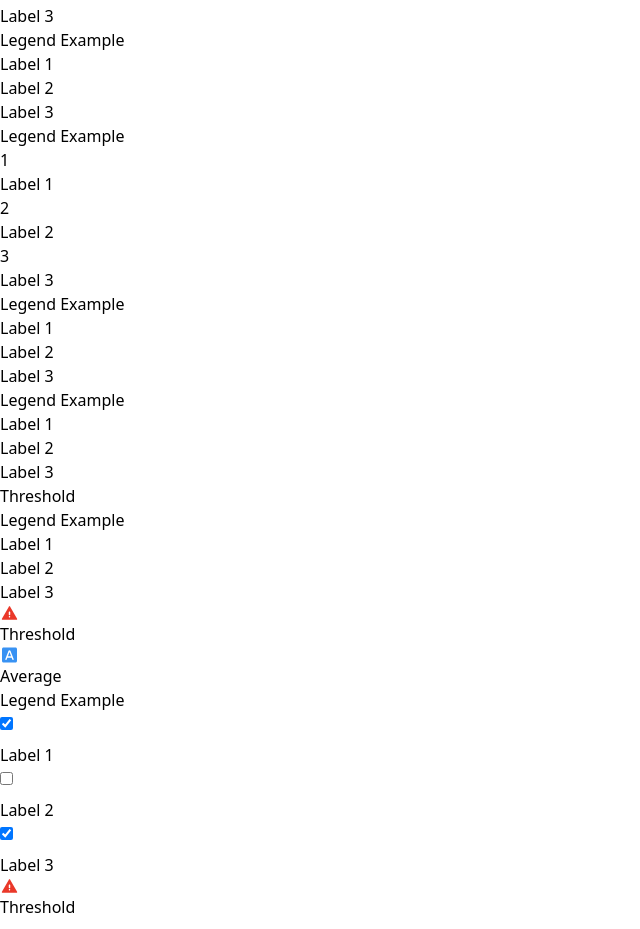
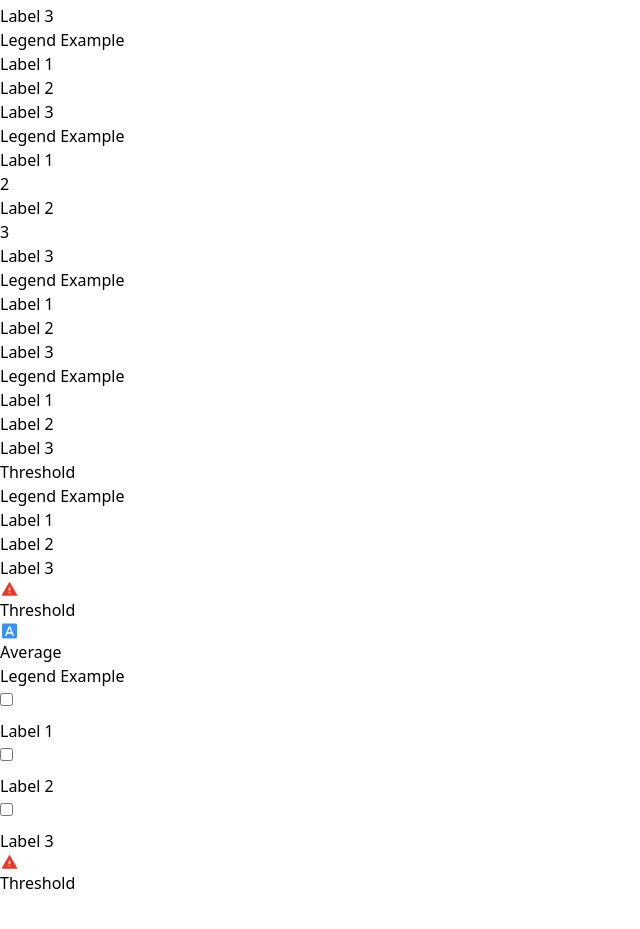
Before and after one commit to dev-hobeoung/hobeoung-ui-chart, a React (Vite) app: page / in a window 1280 px wide. Shown: the part 464-1393 px from the top of the page, without its empty margins (0-640 px from the left). After the commit the page ends 1369 px from the top, so only its background shows below. Built offline with nearby package versions, Linux system fonts and the light colour scheme.

Commit message:
feat: Legend Container 추가

```diff
--- a/src/App.tsx
+++ b/src/App.tsx
@@ -5,13 +5,13 @@ function App() {
   return (
     <div className="w-[100vw] h-[100vh]">
       <HeatmapExample />
-      <div className="grid grid-cols-5">
+      <div>
         <Legend
           className="m-10"
           title="Legend Example"
           labels={['Label 1', 'Label 2', 'Label 3']}
           type="line"
-          position="right"
+          position="top"
         />
         <Legend
           className="m-10"
--- a/src/Types.tsx
+++ b/src/Types.tsx
@@ -52,13 +52,15 @@ export const legendCheckedElementVariants = cva(
   }
 )
 
-export const legendDirectionVariants = cva(
-  '',
+export const legendPositionVariants = cva(
+  'm-[10px]',
   {
     variants: {
-      direction: {
-        vertical: 'flex flex-col',
-        horizontal: 'flex flex-row',
+      position: {
+        top: 'flex flex-row',
+        bottom: 'flex flex-row',
+        right: 'flex flex-col',
+        left: 'flex flex-col',
       }
     }
   }
--- a/src/legend/Legend.tsx
+++ b/src/legend/Legend.tsx
@@ -1,13 +1,6 @@
 import { HTMLAttributes } from "react";
-import { SquareLegendElement } from "./elements/SquareLegendElement";
-import { TextLegendElement } from "./elements/TextLegendElement";
-import { RoundLegendElement } from "./elements/RoundLegendElement";
-import { LineLegendElement } from "./elements/LineLegendElement";
-import { NumberLegendElement } from "./elements/NumberLegendElement";
-import { ThresholdLineLegendElement } from "./elements/ThresholdLineLegendElement";
-import { AverageLegendElement } from "./elements/AverageLegendElement";
-import { ThresholdIconLegendElement } from "./elements/ThresholdIconLegendElement";
-import { SquareCheckLegendElement } from "./elements/SquareCheckLegendElement";
+import { LegendElement } from "./elements/LegendElement";
+import { legendPositionVariants } from "../Types";
 
 export type LegendType =
   'average' |
@@ -41,39 +34,28 @@ export const Legend: React.FC<LegendProps> = ({
   title,
   labels,
   type,
+  position,
   threshold,
   average,
-  ...divProps
 }) => {
 
   return (
-    <div {...divProps}>
-      <div>
-        <span>{title}</span>
-      </div>
-      <div>
-        {labels.map((label, index) => {
-          switch (type) {
-            case 'number':
-              return <NumberLegendElement key={index} label={label} number={index+1} variant="instance1" />;
-            case 'text':
-              return <TextLegendElement key={index} label={label} />;
-            case 'round':
-              return <RoundLegendElement key={index} label={label} variant="instance1" />;
-            case 'line':
-              return <LineLegendElement key={index} label={label} variant="instance1" />;
-            case 'square':
-              return <SquareLegendElement key={index} label={label} variant="instance1" />;
-            case 'squareCheck':
-              return <SquareCheckLegendElement key={index} label={label} variant="instance1" checked={index % 2 === 0} />;
-            default:
-              return null;
-          }
-        })}
-        {threshold && threshold === 'icon' && <ThresholdIconLegendElement />}
-        {threshold && threshold === 'line' && <ThresholdLineLegendElement />}
-        {average && <AverageLegendElement />}
-      </div>
+    <div className={legendPositionVariants({ position })}>
+      <span>{title}</span>
+      {labels.map((label, index) => (
+        <LegendElement
+          key={index}
+          type={type}
+          label={label}
+          index={index}
+          variant={`instance${index + 1}`}
+          selected={false}
+          setSelected={() => {}}
+        />
+      ))}
+      {threshold && threshold === 'icon' && <LegendElement type="thresholdIcon" selected={false} setSelected={() => {}} />}
+      {threshold && threshold === 'line' && <LegendElement type="thresholdLine" selected={false} setSelected={() => {}} />}
+      {average && <LegendElement type="average" selected={false} setSelected={() => {}} />}
     </div>
   );
 }
--- a/src/legend/elements/AverageLegendElement.tsx
+++ b/src/legend/elements/AverageLegendElement.tsx
@@ -1,5 +1,5 @@
 /* eslint-disable no-empty-pattern */
-/* eslint-disable @typescript-eslint/no-empty-object-type */
+ /* eslint-disable @typescript-eslint/no-empty-object-type */
 
 import IconAverageSolid from '../../assets/ICON_AVERAGE_SOLID.svg?react';
 
@@ -7,7 +7,7 @@ export interface AverageLegendElementProps {}
 
 export const AverageLegendElement: React.FC<AverageLegendElementProps> = ({}: AverageLegendElementProps) => {
   return (
-    <div className="flex items-center gap-[8px]">
+    <div className="flex items-center gap-[10px] cursor-pointer">
       <span>
         <IconAverageSolid />
       </span>
--- /dev/null
+++ b/src/legend/elements/LegendElement.tsx
@@ -0,0 +1,67 @@
+import { VariantProps } from "class-variance-authority";
+import { legendElementVariants } from "../../Types";
+import { HTMLAttributes } from "react";
+import { LegendType } from "../Legend";
+import { NumberLegendElement } from "./NumberLegendElement";
+import { TextLegendElement } from "./TextLegendElement";
+import { RoundLegendElement } from "./RoundLegendElement";
+import { LineLegendElement } from "./LineLegendElement";
+import { SquareLegendElement } from "./SquareLegendElement";
+import { SquareCheckLegendElement } from "./SquareCheckLegendElement";
+import { AverageLegendElement } from "./AverageLegendElement";
+import { ThresholdIconLegendElement } from "./ThresholdIconLegendElement";
+import { ThresholdLineLegendElement } from "./ThresholdLineLegendElement";
+
+export interface LegendElementProps extends
+  VariantProps<typeof legendElementVariants>, HTMLAttributes<HTMLDivElement>
+{
+  type: LegendType;
+  label?: string;
+  index?: number;
+  selected: boolean;
+  setSelected: (selected: boolean) => void;
+}
+
+export const LegendElement: React.FC<LegendElementProps> = ({
+  type,
+  label,
+  index,
+  variant,
+  selected,
+  setSelected,
+  ...divProps
+}: LegendElementProps) => {
+  return (
+    <div className="cursor-pointer"
+      onClick={() => {
+        if (setSelected) setSelected(!selected);
+      }}
+      {...divProps}
+    >
+      {/* 컴포넌트 반환하는 함수 별도로 놓기 싫어서 switch-case 대체 */}
+      {type === 'number' && (
+        <NumberLegendElement
+          label={label}
+          number={index ? index + 1 : undefined}
+          variant={variant}
+          appearance="square"
+        />
+      )}
+      {type === 'text' && <TextLegendElement label={label} />}
+      {type === 'round' && <RoundLegendElement label={label} variant={variant} />}
+      {type === 'line' && <LineLegendElement label={label} variant={variant} />}
+      {type === 'square' && <SquareLegendElement label={label} variant={variant} />}
+      {type === 'squareCheck' && (
+        <SquareCheckLegendElement
+          label={label}
+          variant={variant}
+          selected={selected}
+          setSelected={setSelected}
+        />
+      )}
+      {type === 'average' && <AverageLegendElement />}
+      {type === 'thresholdIcon' && <ThresholdIconLegendElement />}
+      {type === 'thresholdLine' && <ThresholdLineLegendElement />}
+    </div>
+  )
+}
--- a/src/legend/elements/NumberLegendElement.tsx
+++ b/src/legend/elements/NumberLegendElement.tsx
@@ -2,8 +2,8 @@ import { VariantProps } from "class-variance-authority";
 import { legendElementVariants } from "../../Types";
 
 export interface NumberLegendElementProps extends VariantProps<typeof legendElementVariants> {
-  label: string;
-  number: number;
+  label?: string;
+  number?: number;
 }
 
 export const NumberLegendElement: React.FC<NumberLegendElementProps> = ({ label, number, variant }: NumberLegendElementProps) => {
@@ -14,7 +14,7 @@ export const NumberLegendElement: React.FC<NumberLegendElementProps> = ({ label,
           {number}
         </div>
       </span>
-      <span>
+      <span className="whitespace-nowrap">
         {label}
       </span>
     </div>
--- a/src/legend/elements/RoundLegendElement.tsx
+++ b/src/legend/elements/RoundLegendElement.tsx
@@ -2,7 +2,7 @@ import { VariantProps } from "class-variance-authority";
 import { legendElementVariants } from "../../Types";
 
 export interface RoundLegendElementProps extends VariantProps<typeof legendElementVariants> {
-  label: string;
+  label?: string;
 }
 
 export const RoundLegendElement: React.FC<RoundLegendElementProps> = ({ label, variant }: RoundLegendElementProps) => {
@@ -11,7 +11,7 @@ export const RoundLegendElement: React.FC<RoundLegendElementProps> = ({ label, v
       <span>
         <div className={legendElementVariants({ variant, appearance: "round" })} />
       </span>
-      <span>
+      <span className="whitespace-nowrap">
         {label}
       </span>
     </div>
--- a/src/legend/elements/SquareCheckLegendElement.tsx
+++ b/src/legend/elements/SquareCheckLegendElement.tsx
@@ -3,41 +3,41 @@ import { legendCheckedElementVariants } from "../../Types";
 import CheckboxCheckIcon from "../../assets/ICON_CHECKBOX_CHECK.svg?react"
 
 export interface SquareCheckLegendElementProps extends VariantProps<typeof legendCheckedElementVariants> {
-  label: string;
-  checked: boolean;
-  onChange?: (checked: boolean) => void;
+  label?: string;
+  selected: boolean;
+  setSelected: (selected: boolean) => void;
 }
 
 export const SquareCheckLegendElement: React.FC<SquareCheckLegendElementProps> = ({
   label,
-  checked,
   variant,
-  onChange,
+  selected,
+  setSelected,
 }: SquareCheckLegendElementProps) => {
   return (
-    <div className="flex items-center gap-[10px]">
+    <div
+      className="flex items-center gap-[10px] cursor-pointer"
+      onClick={() => {
+        if(setSelected) setSelected(!selected);
+      }}
+    >
       <span className="relative flex">
         <input
           id="square-check-legend-element-checkbox"
           className={legendCheckedElementVariants({ variant })}
           type="checkbox"
-          checked={checked}
-          onChange={() => {
-            if(onChange) onChange(!checked);
+          checked={selected}
+          onChange={e => {
+            e.stopPropagation();
+            if(setSelected) setSelected(!selected);
           }}
         />
         <CheckboxCheckIcon
           className="absolute top-[-0.5px] left-0.5 pointer-events-none block"
           width={10}
         />
-        <span
-          className="
-            absolute top-0 left-0 w-[14px] h-[14px] rounded-[2px] bg-[#001936]
-            opacity-[31%] pointer-events-none block peer-checked:hidden
-          "
-        />
       </span>
-      <span>
+      <span className="whitespace-nowrap">
         {label}
       </span>
     </div>
--- a/src/legend/elements/SquareLegendElement.tsx
+++ b/src/legend/elements/SquareLegendElement.tsx
@@ -3,7 +3,7 @@ import { legendElementVariants } from "../../Types";
 import { cn } from "../../utils/StyleUtils";
 
 export interface SquareLegendElementProps extends VariantProps<typeof legendElementVariants> {
-  label: string;
+  label?: string;
 }
 
 export const SquareLegendElement: React.FC<SquareLegendElementProps> = ({ label, variant }: SquareLegendElementProps) => {
--- a/src/legend/elements/TextLegendElement.tsx
+++ b/src/legend/elements/TextLegendElement.tsx
@@ -1,11 +1,11 @@
 export interface TextLegendElementProps {
-  label: string;
+  label?: string;
 }
 
 export const TextLegendElement: React.FC<TextLegendElementProps> = ({ label }: TextLegendElementProps) => {
   return (
     <div>
-      <span>
+      <span className="whitespace-nowrap">
         {label}
       </span>
     </div>
```
Also changed, not shown: src/legend/elements/LineLegendElement.tsx (+7 -4 lines).
